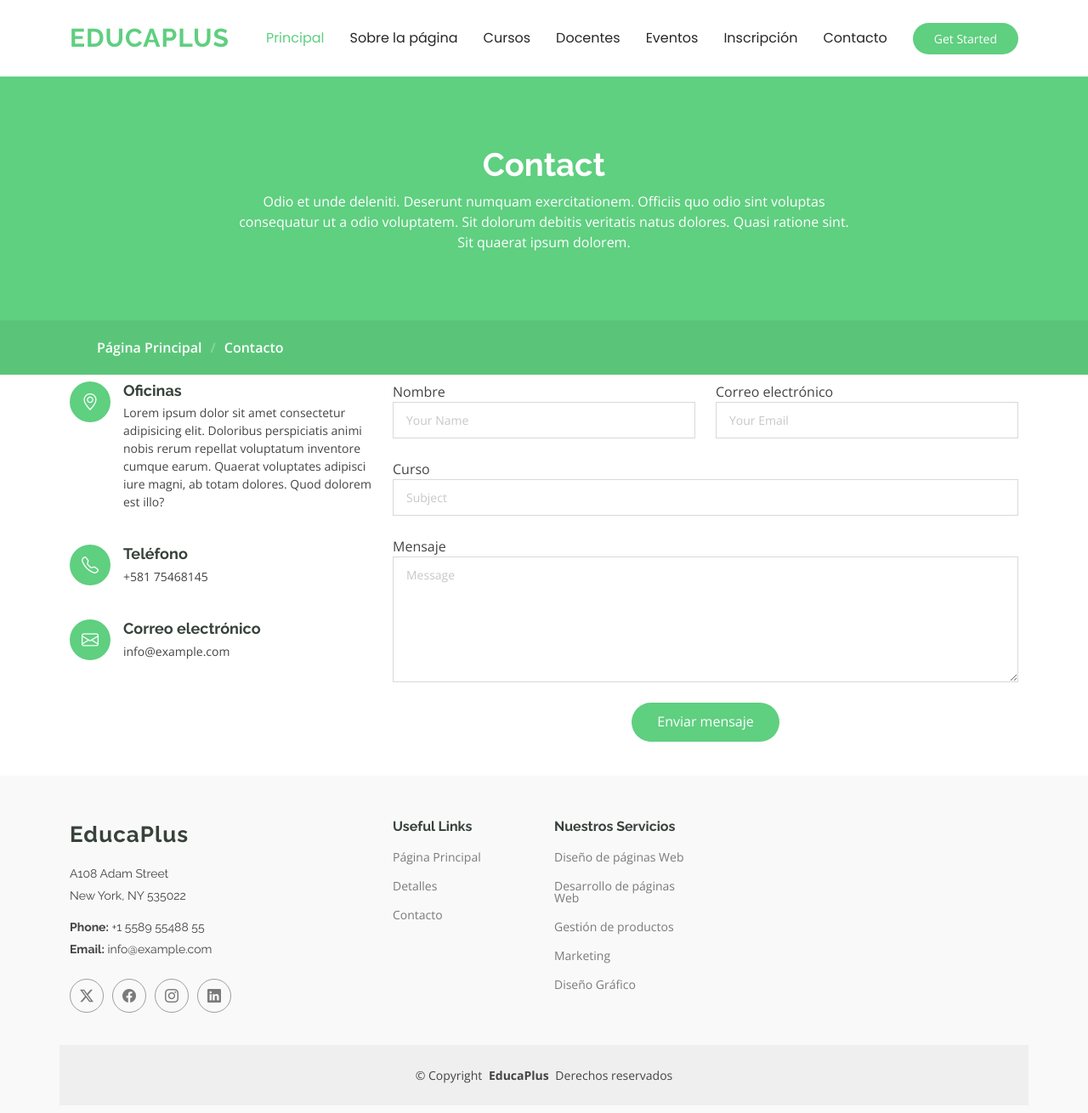
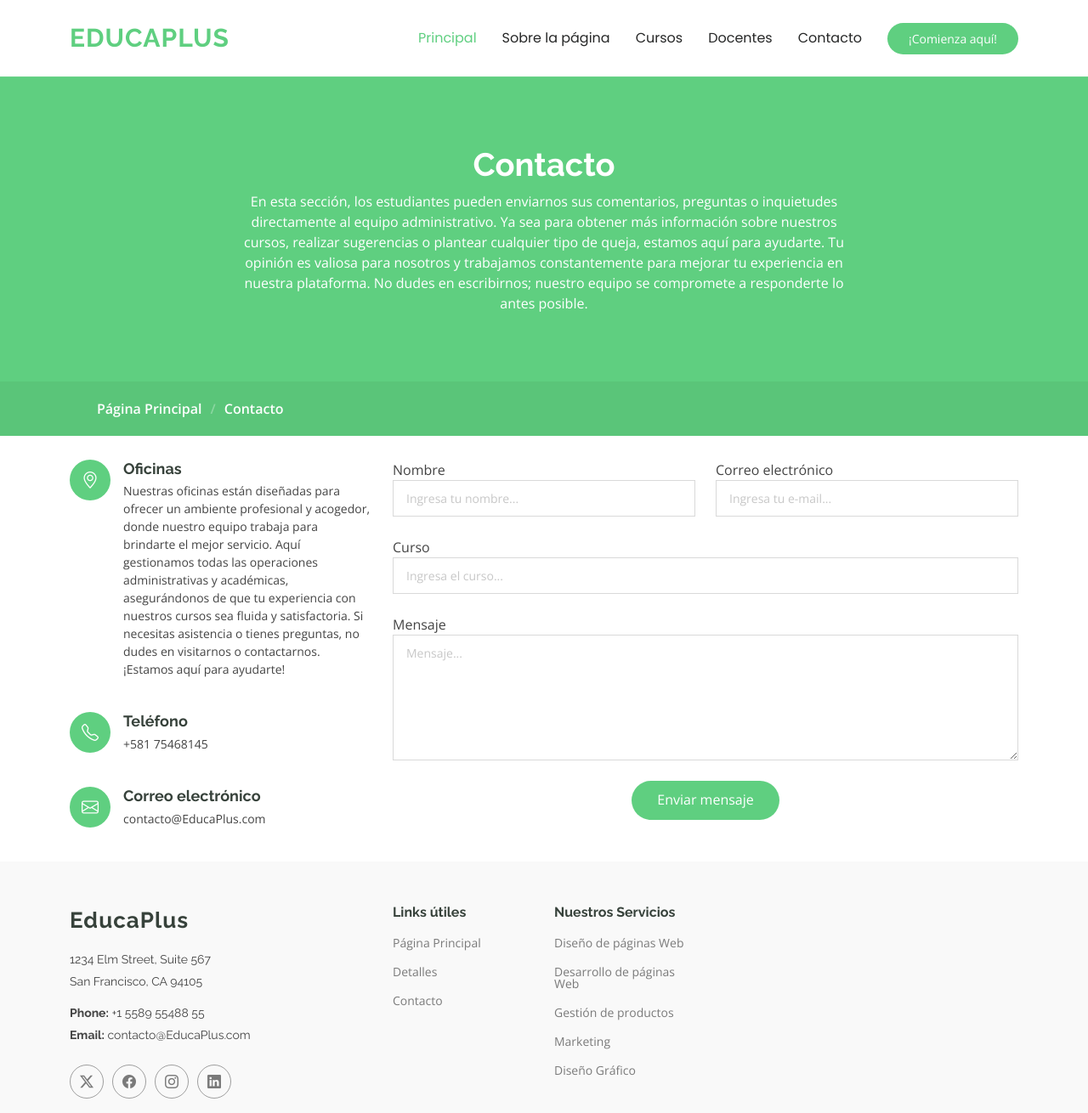
Before and after one commit to GabyEsA/PaginaWeb---EducaPlus, a plain HTML site: page contact.html in a window 1280 px wide. Shown: the top 1310 px of the page at 85% size. Drawn offline with nearby package versions, Linux system fonts and the light colour scheme.

Commit message:
Cuarto Commit: Cambio en la sección "contacto" + actualización en "main.css"

```diff
--- a/assets/css/main.css
+++ b/assets/css/main.css
@@ -1894,3 +1894,7 @@ section,
   border-radius: 8px;
   box-shadow: 0 4px 6px rgba(0, 0, 0, 0.1);
 }
+
+#contactoGeneral{
+  margin-top: 20px;
+}
--- a/contact.html
+++ b/contact.html
@@ -53,14 +53,12 @@
           <li><a href="about.html">Sobre la página</a></li>
           <li><a href="courses.html">Cursos</a></li>
           <li><a href="trainers.html">Docentes</a></li>
-          <li><a href="events.html">Eventos</a></li>
-          <li><a href="pricing.html">Inscripción</a></li>
           <li><a href="contact.html">Contacto</a></li>
         </ul>
         <i class="mobile-nav-toggle d-xl-none bi bi-list"></i>
       </nav>
 
-      <a class="btn-getstarted" href="courses.html">Get Started</a>
+      <a class="btn-getstarted" href="courses.html">¡Comienza aquí!</a>
 
     </div>
   </header>
@@ -73,8 +71,8 @@
         <div class="container">
           <div class="row d-flex justify-content-center text-center">
             <div class="col-lg-8">
-              <h1>Contact</h1>
-              <p class="mb-0">Odio et unde deleniti. Deserunt numquam exercitationem. Officiis quo odio sint voluptas consequatur ut a odio voluptatem. Sit dolorum debitis veritatis natus dolores. Quasi ratione sint. Sit quaerat ipsum dolorem.</p>
+              <h1>Contacto</h1>
+              <p class="mb-0">En esta sección, los estudiantes pueden enviarnos sus comentarios, preguntas o inquietudes directamente al equipo administrativo. Ya sea para obtener más información sobre nuestros cursos, realizar sugerencias o plantear cualquier tipo de queja, estamos aquí para ayudarte. Tu opinión es valiosa para nosotros y trabajamos constantemente para mejorar tu experiencia en nuestra plataforma. No dudes en escribirnos; nuestro equipo se compromete a responderte lo antes posible.</p>
             </div>
           </div>
         </div>
@@ -92,7 +90,7 @@
     <!-- Contact Section -->
     <section id="contact" class="contact section">
 
-      <div class="container" data-aos="fade-up" data-aos-delay="100">
+      <div id="contactoGeneral" class="container" data-aos="fade-up" data-aos-delay="100">
 
         <div class="row gy-4">
 
@@ -101,7 +99,7 @@
               <i class="bi bi-geo-alt flex-shrink-0"></i>
               <div>
                 <h3>Oficinas</h3>
-                <p>Lorem ipsum dolor sit amet consectetur adipisicing elit. Doloribus perspiciatis animi nobis rerum repellat voluptatum inventore cumque earum. Quaerat voluptates adipisci iure magni, ab totam dolores. Quod dolorem est illo?</p>
+                <p>Nuestras oficinas están diseñadas para ofrecer un ambiente profesional y acogedor, donde nuestro equipo trabaja para brindarte el mejor servicio. Aquí gestionamos todas las operaciones administrativas y académicas, asegurándonos de que tu experiencia con nuestros cursos sea fluida y satisfactoria. Si necesitas asistencia o tienes preguntas, no dudes en visitarnos o contactarnos. ¡Estamos aquí para ayudarte!</p>
               </div>
             </div><!-- End Info Item -->
 
@@ -117,34 +115,34 @@
               <i class="bi bi-envelope flex-shrink-0"></i>
               <div>
                 <h3>Correo electrónico</h3>
-                <p>info@example.com</p>
+                <p>contacto@EducaPlus.com</p>
               </div>
             </div><!-- End Info Item -->
 
           </div>
 
           <div class="col-lg-8">
-            <form action="forms/contact.php" method="post" class="php-email-form" data-aos="fade-up" data-aos-delay="200">
+            <form action="#" method="post" class="php-email-form" data-aos="fade-up" data-aos-delay="200">
               <div class="row gy-4">
 
                 <div class="col-md-6">
                   <label for="name">Nombre</label>
-                  <input type="text" name="name" class="form-control" placeholder="Your Name" required="">
+                  <input type="text" name="name" class="form-control" placeholder="Ingresa tu nombre..." required="">
                 </div>
 
                 <div class="col-md-6 ">
                   <label for="email">Correo electrónico</label>
-                  <input type="email" class="form-control" name="email" placeholder="Your Email" required="">
+                  <input type="email" class="form-control" name="email" placeholder="Ingresa tu e-mail..." required="">
                 </div>
 
                 <div class="col-md-12">
                   <label for="subject">Curso</label>
-                  <input type="text" class="form-control" name="subject" placeholder="Subject" required="">
+                  <input type="text" class="form-control" name="subject" placeholder="Ingresa el curso..." required="">
                 </div>
 
                 <div class="col-md-12">
                   <label for="message">Mensaje</label>
-                  <textarea class="form-control" name="message" rows="6" placeholder="Message" required=""></textarea>
+                  <textarea class="form-control" name="message" rows="6" placeholder="Mensaje..." required=""></textarea>
                 </div>
 
                 <div class="col-md-12 text-center">
@@ -176,10 +174,10 @@
             <span class="sitename">EducaPlus</span>
           </a>
           <div class="footer-contact pt-3">
-            <p>A108 Adam Street</p>
-            <p>New York, NY 535022</p>
+            <p>1234 Elm Street, Suite 567</p>
+            <p>San Francisco, CA 94105</p>
             <p class="mt-3"><strong>Phone:</strong> <span>+1 5589 55488 55</span></p>
-            <p><strong>Email:</strong> <span>info@example.com</span></p>
+            <p><strong>Email:</strong> <span>contacto@EducaPlus.com</span></p>
           </div>
           <div class="social-links d-flex mt-4">
             <a href=""><i class="bi bi-twitter-x"></i></a>
@@ -190,7 +188,7 @@
         </div>
 
         <div class="col-lg-2 col-md-3 footer-links">
-          <h4>Useful Links</h4>
+          <h4>Links útiles</h4>
           <ul>
             <li><a href="index.html">Página Principal</a></li>
             <li><a href="about.html">Detalles</a></li>
```
